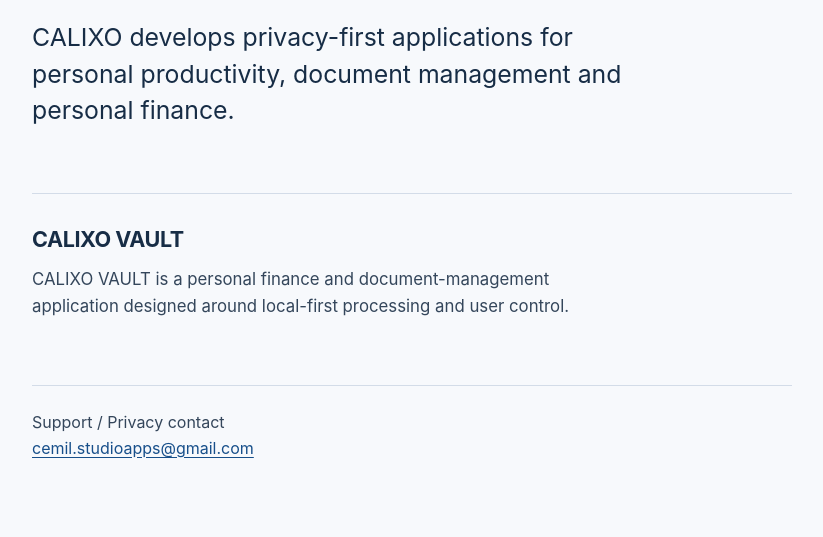
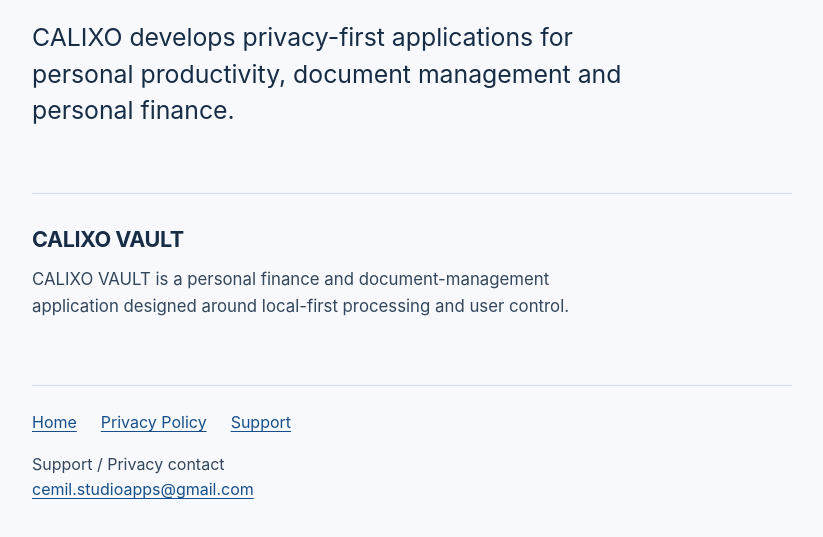
Before and after one commit to cemilstudioapps/calixo, a plain HTML site: page index.html in a window 1280 px wide. Shown: the part 197-734 px from the top of the page, without its empty margins (228-1051 px from the left). Drawn offline with Linux system fonts and the light colour scheme.

Commit message:
Add site navigation

```diff
--- a/index.html
+++ b/index.html
@@ -19,6 +19,7 @@
       section p { max-width: 38rem; margin: 0; font-size: 1.05rem; line-height: 1.65; color: #34465b; }
       footer { border-top: 1px solid #d3dce8; margin-top: 4rem; padding-top: 1.5rem; font-size: 1rem; line-height: 1.6; }
       footer span { display: block; color: #34465b; }
+      nav { display: flex; flex-wrap: wrap; gap: .5rem 1.5rem; margin-bottom: 1rem; }
       a { color: #174f8a; text-underline-offset: .2em; overflow-wrap: anywhere; }
       a:focus-visible { outline: 3px solid #174f8a; outline-offset: 4px; border-radius: 2px; }
     </style>
@@ -32,6 +33,11 @@
         <p>CALIXO VAULT is a personal finance and document-management application designed around local-first processing and user control.</p>
       </section>
       <footer>
+        <nav aria-label="Site navigation">
+          <a href="./">Home</a>
+          <a href="privacy.html">Privacy Policy</a>
+          <a href="support.html">Support</a>
+        </nav>
         <span>Support / Privacy contact</span>
         <a href="mailto:cemil.studioapps@gmail.com">cemil.studioapps@gmail.com</a>
       </footer>
```
